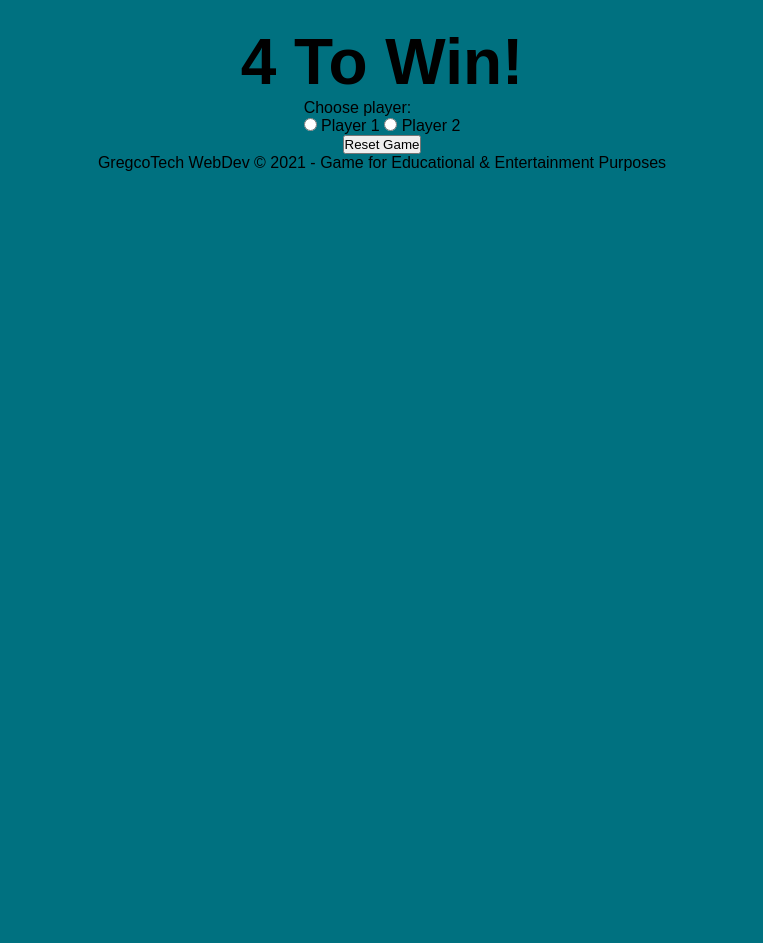
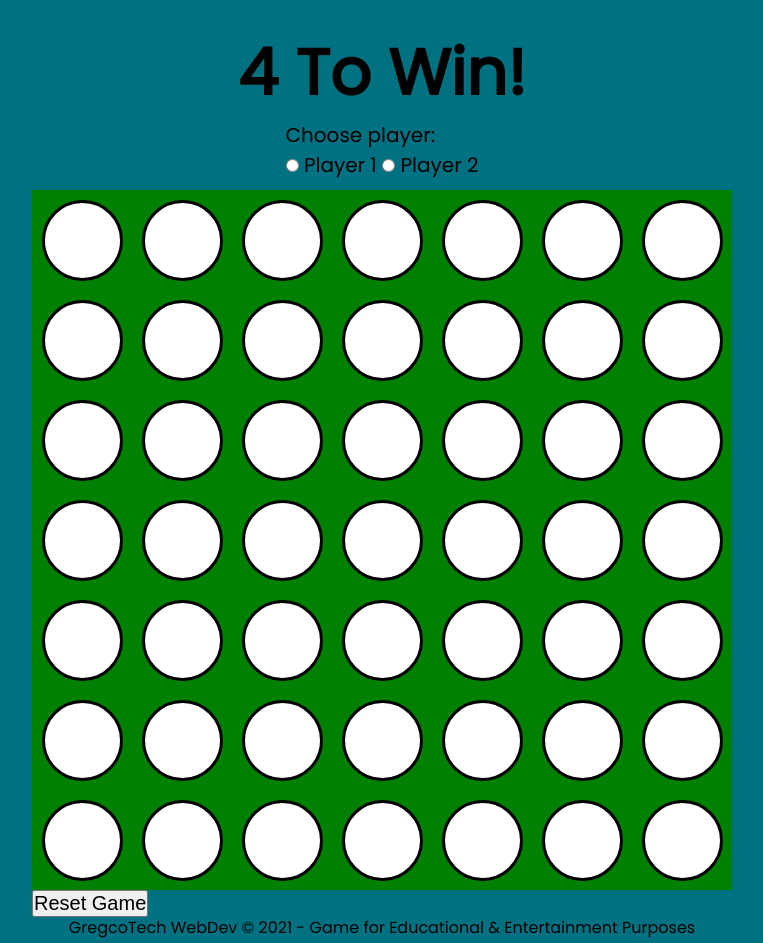
Before and after one commit to gregcotech007/4ToWin, a plain HTML site: page index.html in a window 1280 px wide. Shown: the whole page, without its empty margins (258-1021 px from the left). Before the commit the page ends 800 px from the top, so only its background shows below. Drawn offline with Linux system fonts and the light colour scheme.

Commit message:
Added css to display game area

```diff
--- a/assets/css/style.css
+++ b/assets/css/style.css
@@ -1,4 +1,4 @@
-*{
+* {
     margin: 0;
     padding: 0;
     box-sizing: border-box;
@@ -9,7 +9,7 @@ Body {
     background: rgb(0, 113, 128);
     display: flex;
     flex-direction: column;
-    font-family: sans-serif;
+    font-family: Poppins, sans-serif;
     padding: 25px;
     width: 100%;
 }
@@ -18,3 +18,41 @@ Body {
     text-align: center;
     font-size: 2rem;
 }
+
+/* Player Area */
+.player-area {
+    font-size: 1.25rem;
+    margin: auto;
+}
+
+.game-area {
+    display: flex;
+    flex-direction: row;
+    flex-wrap: wrap;
+    height: 700px;
+    margin:10px 0 25px;
+    width: 700px;
+  }
+
+  .cell {
+    align-items: center;
+    background: green;
+    display: flex;
+    height: 100px;
+    justify-content: center;
+    width: 100px;
+  }
+
+  .cell::after {
+    background: white;
+    border-radius: 50%;
+    border: 3px solid black;
+    content: '';
+    cursor: pointer;
+    height: 75px;
+    width: 75px;
+  }
+
+  .reset {
+    font-size: 1.25rem;
+  }
--- a/index.html
+++ b/index.html
@@ -4,17 +4,19 @@
     <meta charset="UTF-8">
     <meta http-equiv="X-UA-Compatible" content="IE=edge">
     <meta name="viewport" content="width=device-width, initial-scale=1.0">
+    <link href="https://fonts.googleapis.com/css2?family=Poppins&display=swap" rel="stylesheet">
     <link rel="stylesheet" href="assets/css/style.css">
     <title>4 To Win!</title>
 </head>
 <body>
+    <!-- Header Section -->
     <header class="heading">
         <h1>4 To Win!</h1>
     </header>
 
     <section>
         <div class="player-area">
-            <!-- Form for player selection only -->
+            <!-- Section with form for player selection only -->
             <form action="#">
                 <p id="playerID">Choose player: </p>
             <input type="radio" name="player" id="player1" value="player1"> Player 1</input>
@@ -23,8 +25,9 @@
         </div>
     </section>
 
+    <!-- Game Area Section -->
     <section>
-    <div class="game-area"></div>
+    <div class="game-area">
         <div class="cell row-0 col-0"></div>
         <div class="cell row-0 col-1"></div>
         <div class="cell row-0 col-2"></div>
@@ -81,11 +84,18 @@
         <div class="cell row-6 col-5"></div>
         <div class="cell row-6 col-6">
         </div>
-        <button class="reset">Reset Game</button>
+        <div>
+            <button class="reset">Reset Game</button>
+        </div>
+    </div>
     </section>
+
+    <!-- Footer Section -->
     <footer>
         <p>GregcoTech WebDev &copy; 2021 - Game for Educational & Entertainment Purposes</p>
     </footer>
+
+    <!-- JavaScript Link -->
     <script src="assets/js/app.js"></script>
 </body>
 </html>
```
